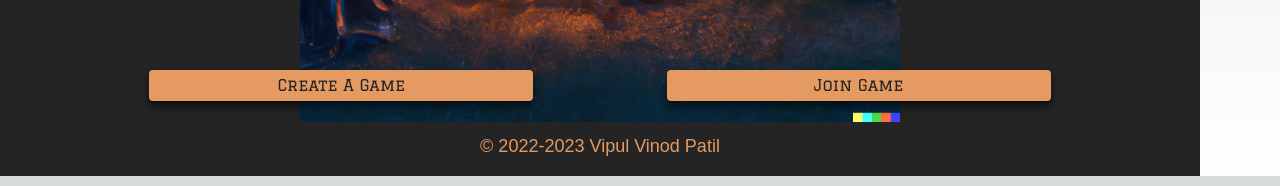
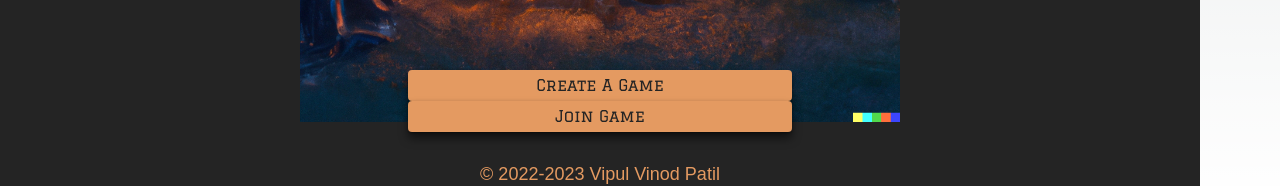
Before and after one commit to vipulvpatil/airetreat, a Next.js app: page / in a window 1280 px wide. Shown: the part 624-810 px from the top of the page. Built offline with nearby package versions, Linux system fonts and the light colour scheme; a web font is replaced by a local one.

Commit message:
fixed some design

```diff
--- a/common/theme.js
+++ b/common/theme.js
@@ -11,7 +11,6 @@ const colors = {
   highlightColor: "#F14747",
 }
 
-// const botColors = ["#8C964A", "#5458C9", "#AD5C93", "#087F8C", "#E49A61"]
 const botColors = ["#CEE132", "#44DCE5", "#AC64F4", "#35D959", "#E49A61"]
 
 const generateBotStyle = (botColor) => {
--- a/styles/Home.module.css
+++ b/styles/Home.module.css
@@ -75,6 +75,8 @@
 
 .homePageButtons {
   margin-top: -52px;
+  width: 100%;
+  max-width: 600px;
 }
 
 .gameButtons {
@@ -91,6 +93,7 @@
 
 .resizeableButton {
   width: 30vw;
+  min-width: 160px;
 }
 
 .botSelectorButton {
```
